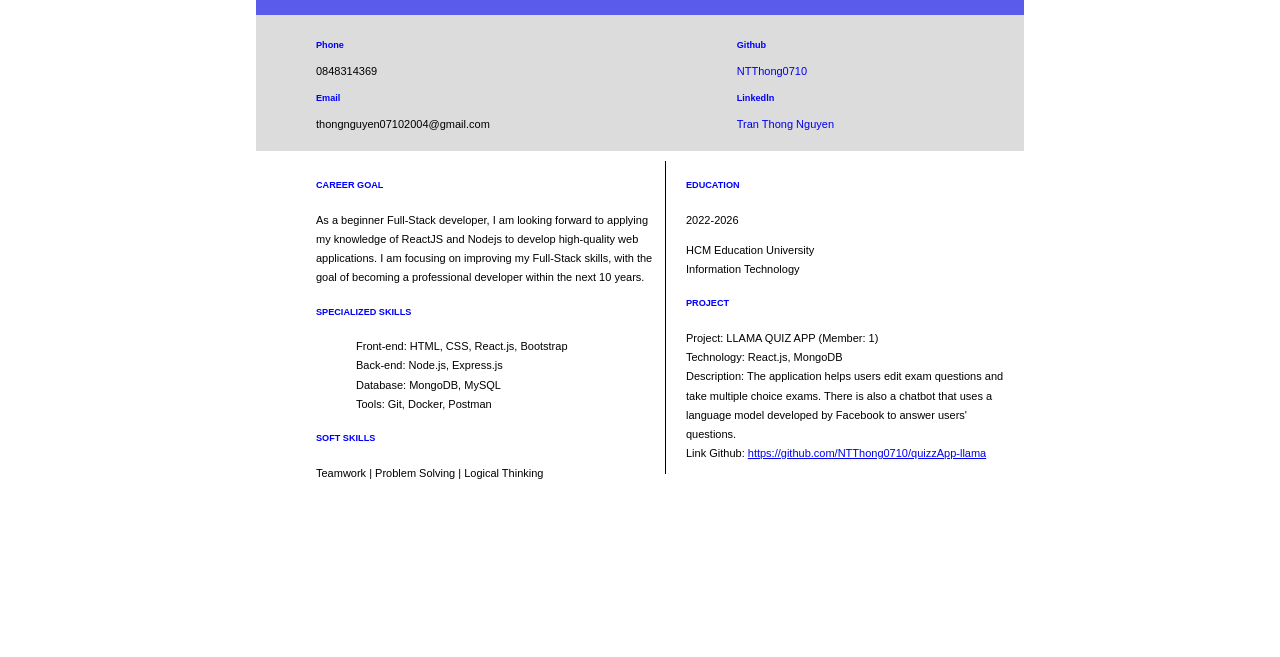
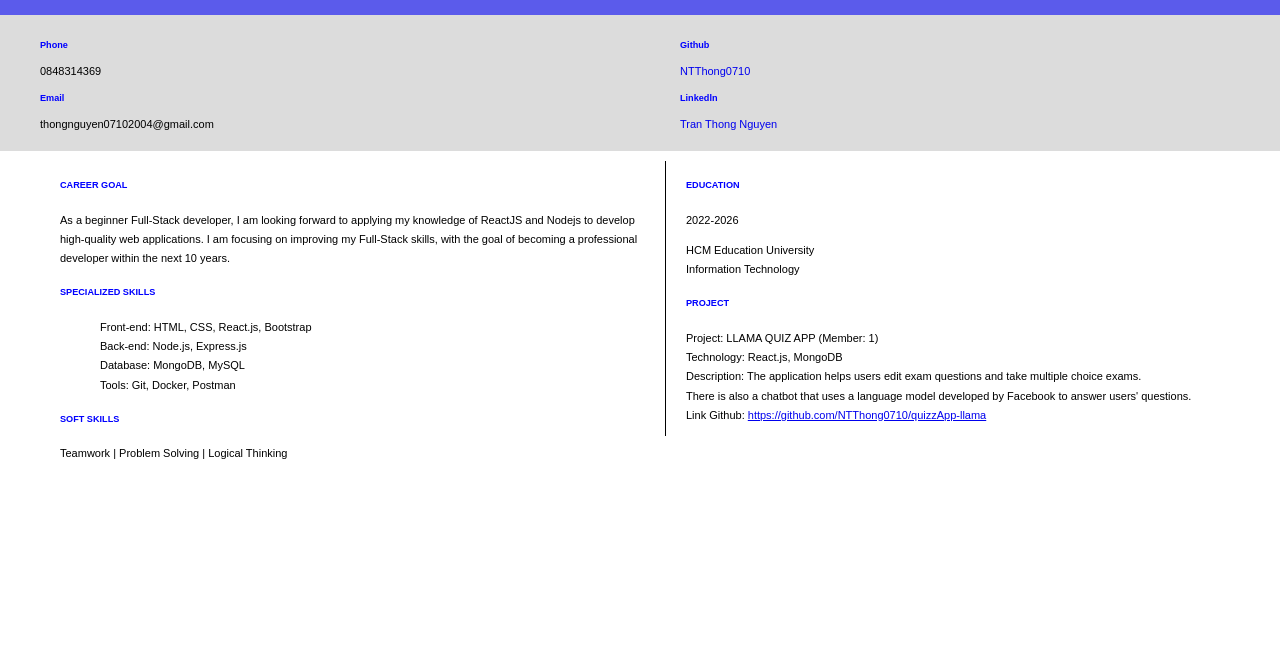
Before and after one commit to NTThong0710/CV-test, a plain HTML site: page index.html in a window 1280 px wide. Shown: the part 143-800 px from the top of the page. Drawn offline with Linux system fonts and the light colour scheme.

Commit message:
css-update-ver2

```diff
--- a/css/style.css
+++ b/css/style.css
@@ -1,6 +1,6 @@
 body{
     font-family: Arial, Helvetica, sans-serif;
-    width: 60%;
+    width: 100%;
     margin:auto;
 }
 .container{
@@ -38,7 +38,8 @@ img{
 #p1{
     font-size: 11px;
     float:right;
-    margin-right: 200px;
+    width: 50%;
+    padding-left: 30px;
     box-sizing:border-box;
 }
 #p1 a{
@@ -47,7 +48,8 @@ img{
 #p2{
     font-size: 11px;
     float:left;
-    margin-left: 50px;
+    width: 50%;
+    padding-left: 30px;
     box-sizing:border-box;
 }
 .main{
--- a/index.html
+++ b/index.html
@@ -4,7 +4,7 @@
     <meta charset="UTF-8">
     <meta name="viewport" content="width=device-width, initial-scale=1.0">
     <title>CV</title>
-    <link rel="stylesheet" href="../cv-test/css/style.css">
+    <link rel="stylesheet" href="./css/style.css">
 </head>
 <body>
     <header id="main-header">
@@ -61,7 +61,9 @@
                     <br>
                     Technology: React.js, MongoDB
                     <br>
-                    Description: The application helps users edit exam questions and take multiple choice exams. There is also a chatbot that uses a language model developed by Facebook to answer users' questions.
+                    Description: The application helps users edit exam questions and take multiple choice exams.
+                    <br>
+                    There is also a chatbot that uses a language model developed by Facebook to answer users' questions.
                     <br>
                     Link Github: <a href="https://github.com/NTThong0710/quizzApp-llama">https://github.com/NTThong0710/quizzApp-llama</a></p>
 
```
